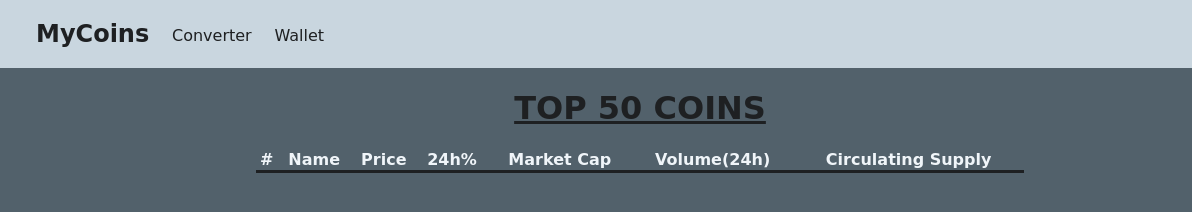
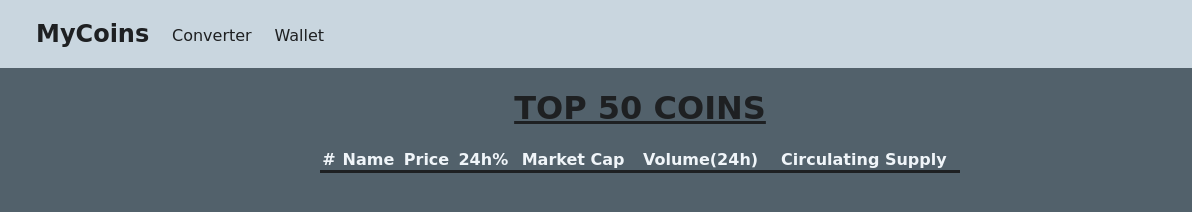
Before and after one commit to justinsong1608/crypto-wallet, a website: page index.html in a window 1280 px wide. Shown: the full height of the page, 0-1192 px from the left. Drawn offline with Linux system fonts and the light colour scheme; no server answers; a web font is replaced by a local one.

Commit message:
Fix again.

```diff
--- a/css/styles.css
+++ b/css/styles.css
@@ -22,10 +22,11 @@ h2:hover {
 table {
   font-family: "Shantell Sans", cursive;
   color: #f0f5f9;
-  font-size: 0.35rem;
+  font-size: 0.4rem;
   margin-left: auto;
   margin-right: auto;
   border-collapse: collapse;
+  width: 50%;
 }
 
 tr {
```
